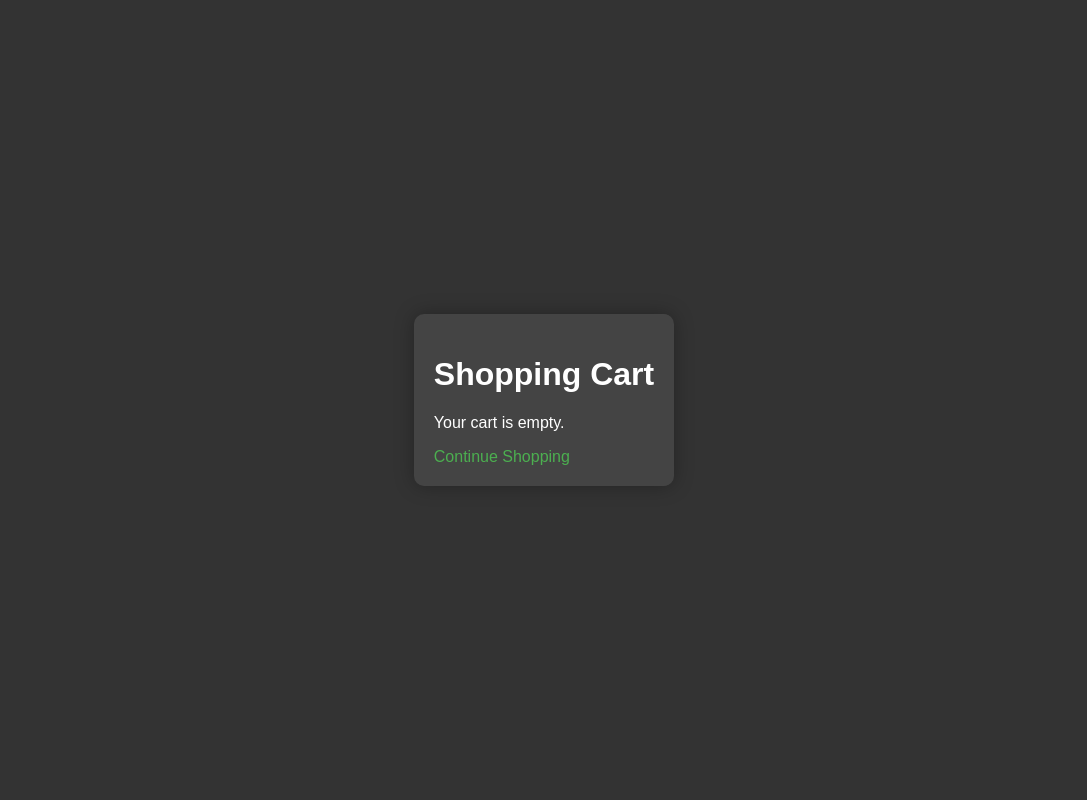
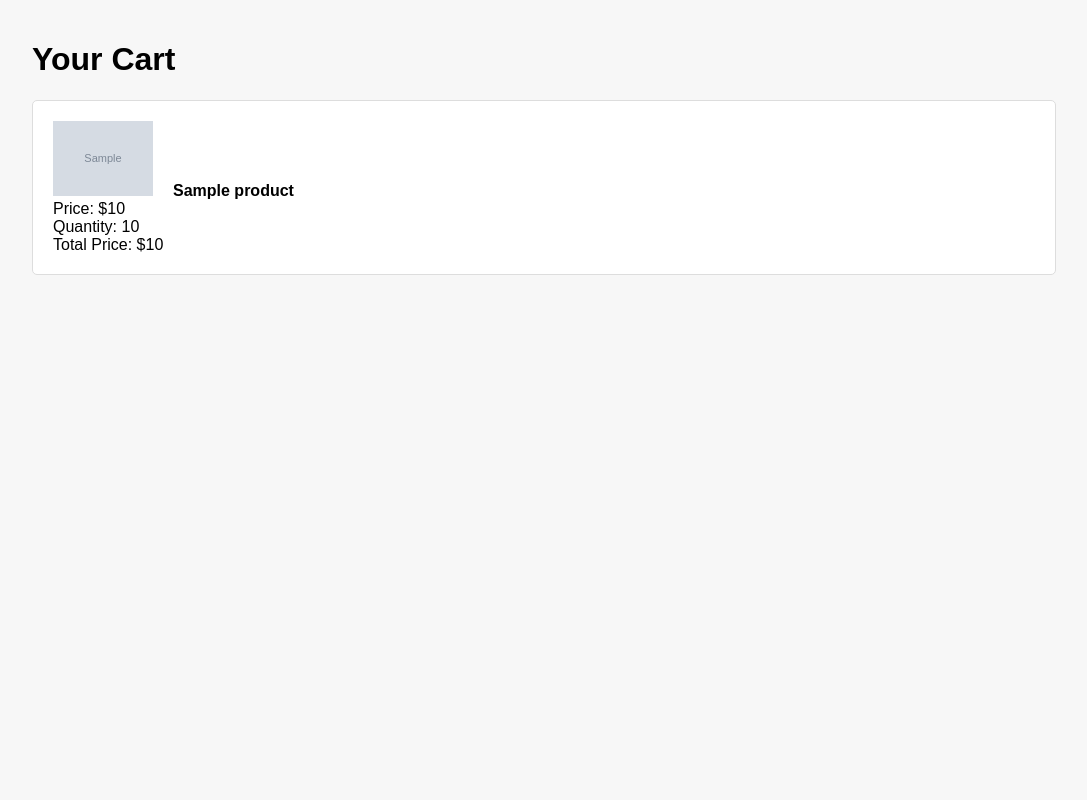
Before and after one commit to justtanzz/CSE311-E-Commerce, a PHP site: page /Cart.php in a window 1280 px wide. Shown: the whole page, without its empty margins (96-1183 px from the left). Run offline with PHP 8.4, Linux system fonts and the light colour scheme; tables that the repository leaves empty or names only in its code hold one stand-in row (values such as "Sample post"); grey boxes marked "Sample" are stand-in pictures.

Commit message:
Update Cart.php

```diff
--- a/Cart.php
+++ b/Cart.php
@@ -3,56 +3,63 @@
 <head>
     <meta charset="UTF-8">
     <meta name="viewport" content="width=device-width, initial-scale=1.0">
-    <title>Shopping Cart</title>
+    <title>Cart Products</title>
     <style>
         body {
             font-family: Arial, sans-serif;
             margin: 0;
             padding: 0;
-            background-color: #333;
-            color: #fff;
-            display: flex;
-            justify-content: center;
-            align-items: center;
-            min-height: 100vh;
+            background-color: #f7f7f7;
         }
 
-        .cart-container {
-            background-color: #444;
-            border-radius: 10px;
-            box-shadow: 0 0 20px rgba(0, 0, 0, 0.3);
+        .container {
+            width: 80%;
+            margin: 0 auto;
             padding: 20px;
         }
 
-        .cart-item {
-            margin-bottom: 15px;
+        .product {
+            background-color: #fff;
+            border: 1px solid #ddd;
+            margin-bottom: 20px;
+            padding: 20px;
+            border-radius: 5px;
+        }
+
+        .product img {
+            max-width: 100px;
+            max-height: 100px;
+            margin-right: 20px;
         }
     </style>
 </head>
 <body>
-    <div class="cart-container">
-        <h1>Shopping Cart</h1>
+    <div class="container">
+        <h1>Your Cart</h1>
         <?php
+        include("connection.php");
         session_start();
 
-        if(isset($_SESSION['cart']) && count($_SESSION['cart']) > 0) {
-            foreach ($_SESSION['cart'] as $item) {
-                $name = $item['name'];
-                $price = $item['price'];
-                $description = $item['description'];
-                $image = $item['image'];
+        // Get cart items with product details from the database
+        $query = "SELECT cart.CartID, cart.PID, cart.Quantity, cart.TotalPrice, product.Pname, product.Price, product.ImageURL FROM cart INNER JOIN product ON cart.PID = product.PID";
+        $result = mysqli_query($conn, $query);
 
-                echo "<div class='cart-item'>";
-                echo "<img src='$image' alt='$name' style='width: 50px; height: 50px; object-fit: cover; border-radius: 5px; margin-right: 10px;'>";
-                echo "<strong>$name</strong> - $$price<br>";
-                echo "<em>$description</em>";
-                echo "</div>";
-            }
-        } else {
-            echo "<p>Your cart is empty.</p>";
+        while ($row = mysqli_fetch_assoc($result)) {
+            $productName = $row["Pname"];
+            $productPrice = $row["Price"];
+            $productQuantity = $row["Quantity"];
+            $totalPrice = $row["TotalPrice"];
+            $productImage = $row["ImageURL"];
+
+            echo "<div class='product'>";
+            echo "<img src='$productImage' alt='$productName'>";
+            echo "<strong>$productName</strong><br>";
+            echo "Price: $$productPrice<br>";
+            echo "Quantity: $productQuantity<br>";
+            echo "Total Price: $$totalPrice<br>";
+            echo "</div>";
         }
         ?>
-        <a href="product_listing.php" style="color: #4caf50; text-decoration: none;">Continue Shopping</a>
     </div>
 </body>
 </html>
```
